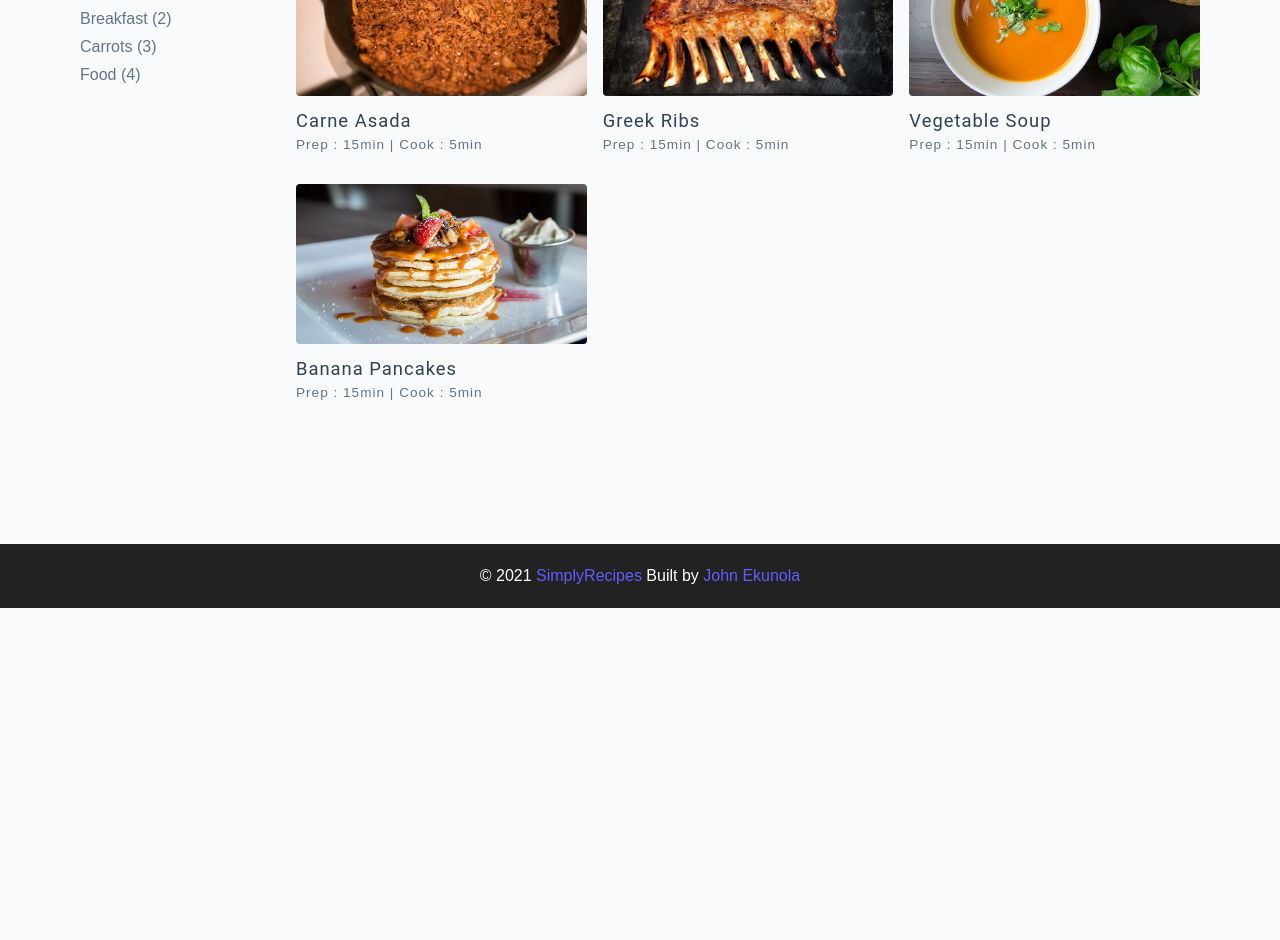
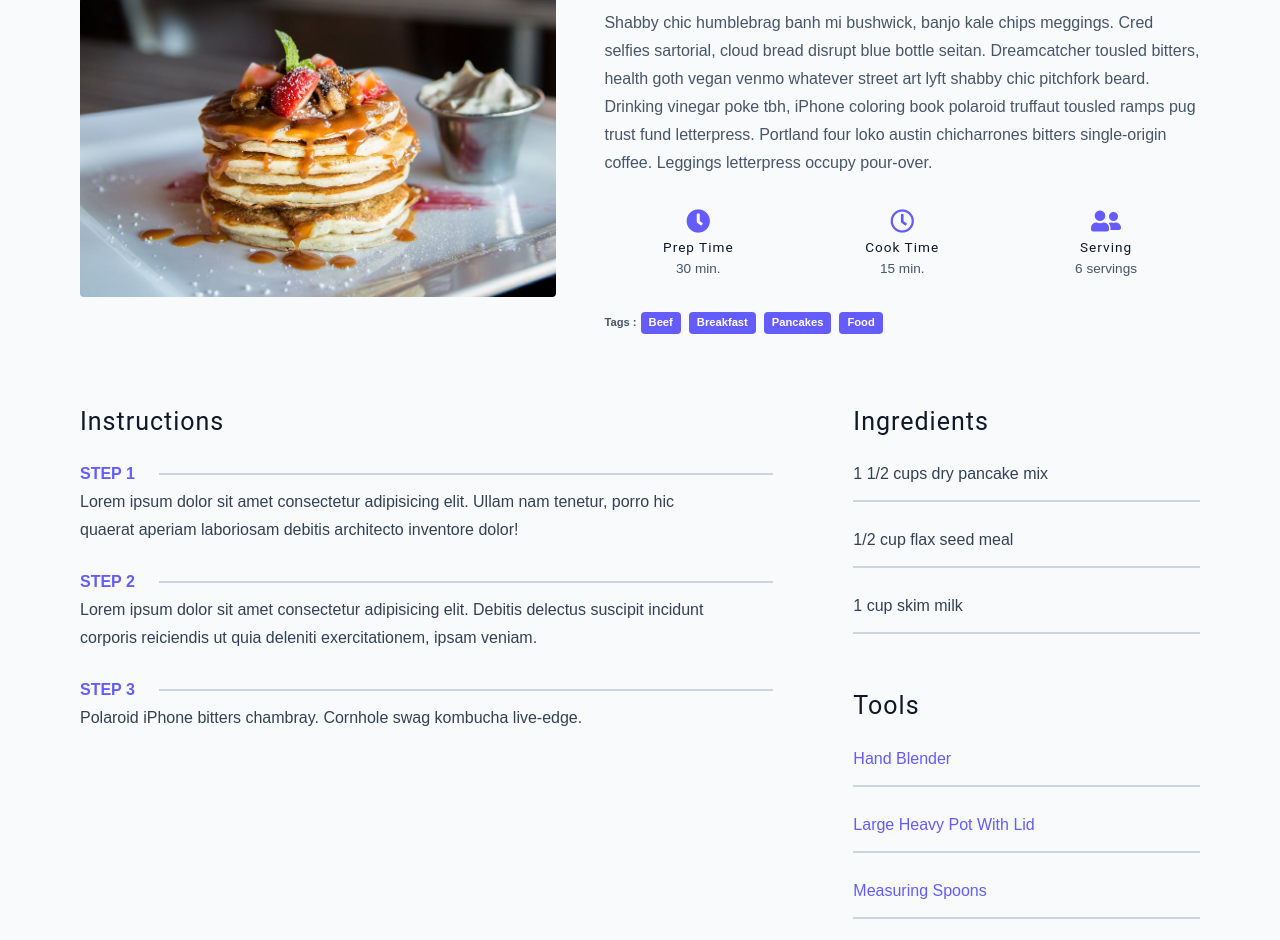
Before and after one commit to Jizzyjay/Simple-Recipes, a plain HTML site: page recipes.html in a window 1280 px wide. Shown: the part 192-1132 px from the top of the page. Before the commit the page ends 800 px from the top, so only its background shows below. Drawn offline with Linux system fonts and the light colour scheme.

Commit message:
recipe page added

```diff
--- a/recipes.html
+++ b/recipes.html
@@ -4,7 +4,7 @@
     <meta charset="UTF-8" />
     <meta http-equiv="X-UA-Compatible" content="IE=edge" />
     <meta name="viewport" content="width=device-width, initial-scale=1.0" />
-    <title>Recipes || Starter</title>
+    <title>Single Recipe || Final</title>
     <!-- favicon -->
     <link rel="shortcut icon" href="./assets/favicon.ico" type="image/x-icon" />
     <!-- normalize -->
@@ -21,86 +21,129 @@
     <nav class="navbar">
       <div class="nav-center">
         <div class="nav-header">
-          <a href="index.html" class="nav-logo" >
-            <img src="./assets/logo.svg" alt="">
+          <a href="index.html" class="nav-logo">
+            <img src="./assets/logo.svg" alt="simply recipes" />
           </a>
-          <button type="button" class="btn nav-btn">
+          <button class="nav-btn btn">
             <i class="fas fa-align-justify"></i>
           </button>
         </div>
         <div class="nav-links">
-          <a href="index.html" class="nav-link"> Home </a>
-          <a href="about.html" class="nav-link"> About </a>
-          <a href="tags.html" class="nav-link"> Tags </a>
-          <a href="recipes.html" class="nav-link"> Recipes </a>
+          <a href="index.html" class="nav-link"> home </a>
+          <a href="about.html" class="nav-link"> about </a>
+          <a href="tags.html" class="nav-link"> tags </a>
+          <a href="recipes.html" class="nav-link"> recipes </a>
+
           <div class="nav-link contact-link">
-            <a href="contact.html" class="btn">Contact</a>
+            <a href="contact.html" class="btn"> contact </a>
           </div>
         </div>
       </div>
     </nav>
 
     <main class="page">
-      <section class="recipes-container">
-        <div class="tags-container">
-          <h4>recipes</h4>
-          <div class="tags-list">
-            <a href="tag-template.html">Beef (1)</a>
-            <a href="tag-template.html">Breakfast (2)</a>
-            <a href="tag-template.html">Carrots (3)</a>
-            <a href="tag-template.html">Food (4)</a>
-          </div>
-        </div>
+      <div class="recipe-page">
+        <section class="recipe-hero">
+          <img
+            src="./assets/recipes/recipe-4.jpeg"
+            class="img recipe-hero-img"
+          />
+          <article class="recipe-info">
+            <h2>Banana Pancakes</h2>
+            <p>
+              Shabby chic humblebrag banh mi bushwick, banjo kale chips
+              meggings. Cred selfies sartorial, cloud bread disrupt blue bottle
+              seitan. Dreamcatcher tousled bitters, health goth vegan venmo
+              whatever street art lyft shabby chic pitchfork beard. Drinking
+              vinegar poke tbh, iPhone coloring book polaroid truffaut tousled
+              ramps pug trust fund letterpress. Portland four loko austin
+              chicharrones bitters single-origin coffee. Leggings letterpress
+              occupy pour-over.
+            </p>
+            <div class="recipe-icons">
+              <article>
+                <i class="fas fa-clock"></i>
+                <h5>prep time</h5>
+                <p>30 min.</p>
+              </article>
+              <article>
+                <i class="far fa-clock"></i>
+                <h5>cook time</h5>
+                <p>15 min.</p>
+              </article>
+              <article>
+                <i class="fas fa-user-friends"></i>
+                <h5>serving</h5>
+                <p>6 servings</p>
+              </article>
+            </div>
+            <p class="recipe-tags">
+              Tags : <a href="tag-template.html">beef</a>
+              <a href="tag-template.html">breakfast</a>
+              <a href="tag-template.html">pancakes</a>
+              <a href="tag-template.html">food</a>
+            </p>
+          </article>
+        </section>
 
-        <div class="recipes-list">
-          <a href="single-recipe.html" class="recipe">
-            <img
-              src="./assets/recipes/recipe-1.jpeg"
-              class="img recipe-img"
-              alt=""
-            />
-            <h5>Carne Asada</h5>
-            <p>Prep : 15min | Cook : 5min</p>
-          </a>
-          <a href="single-recipe.html" class="recipe">
-            <img
-              src="./assets/recipes/recipe-2.jpeg"
-              class="img recipe-img"
-              alt=""
-            />
-            <h5>Greek Ribs</h5>
-            <p>Prep : 15min | Cook : 5min</p>
-          </a>
-          <a href="single-recipe.html" class="recipe">
-            <img
-              src="./assets/recipes/recipe-3.jpeg"
-              class="img recipe-img"
-              alt=""
-            />
-            <h5>Vegetable Soup</h5>
-            <p>Prep : 15min | Cook : 5min</p>
-          </a>
-          <a href="single-recipe.html" class="recipe">
-            <img
-              src="./assets/recipes/recipe-4.jpeg"
-              class="img recipe-img"
-              alt=""
-            />
-            <h5>Banana Pancakes</h5>
-            <p>Prep : 15min | Cook : 5min</p>
-          </a>
-        </div>
-      </section>
+        <section class="recipe-content">
+          <article>
+            <h4>instructions</h4>
+            <div class="single-instruction">
+              <header>
+                <p>step 1</p>
+                <div></div>
+              </header>
+              <p>
+                Lorem ipsum dolor sit amet consectetur adipisicing elit. Ullam nam tenetur, porro hic quaerat aperiam laboriosam debitis architecto inventore dolor!
+              </p>
+            </div>
+
+            <div class="single-instruction">
+              <header>
+                <p>step 2</p>
+                <div></div>
+              </header>
+              <p>Lorem ipsum dolor sit amet consectetur adipisicing elit. Debitis delectus suscipit incidunt corporis reiciendis ut quia deleniti exercitationem, ipsam veniam.</p>
+            </div>
+            <div class="single-instruction">
+              <header>
+                <p>step 3</p>
+                <div></div>
+              </header>
+              <p>
+                Polaroid iPhone bitters chambray. Cornhole swag kombucha
+                live-edge.
+              </p>
+            </div>
+          </article>
+
+          <article class="second-column">
+            <div>
+              <h4>Ingredients</h4>
+              <p class="single-ingredient">1 1/2 cups dry pancake mix</p>
+              <p class="single-ingredient">1/2 cup flax seed meal</p>
+              <p class="single-ingredient">1 cup skim milk</p>
+            </div>
+            <div>
+              <h4>tools</h4>
+              <p class="single-tool">Hand Blender</p>
+              <p class="single-tool">Large Heavy Pot With Lid</p>
+              <p class="single-tool">Measuring Spoons</p>
+              <p class="single-tool">Measuring Cups</p>
+            </div>
+          </article>
+        </section>
+      </div>
     </main>
 
     <footer class="page-footer">
       <p>
         &copy; <span id="date"></span>
         <span class="footer-logo">SimplyRecipes</span> Built by
-        <a href="https://github.com/Jizzyjay">John Ekunola</a>
+        <a href="https://www.johnsmilga.com/">Coding Addict</a>
       </p>
     </footer>
-
     <script src="./js/app.js"></script>
   </body>
 </html>
```
Also changed, not shown: about.html (+1 -0 lines), contact.html (+7 -16 lines), tag-template.html (+1 -1 lines), tags.html (+2 -1 lines).
